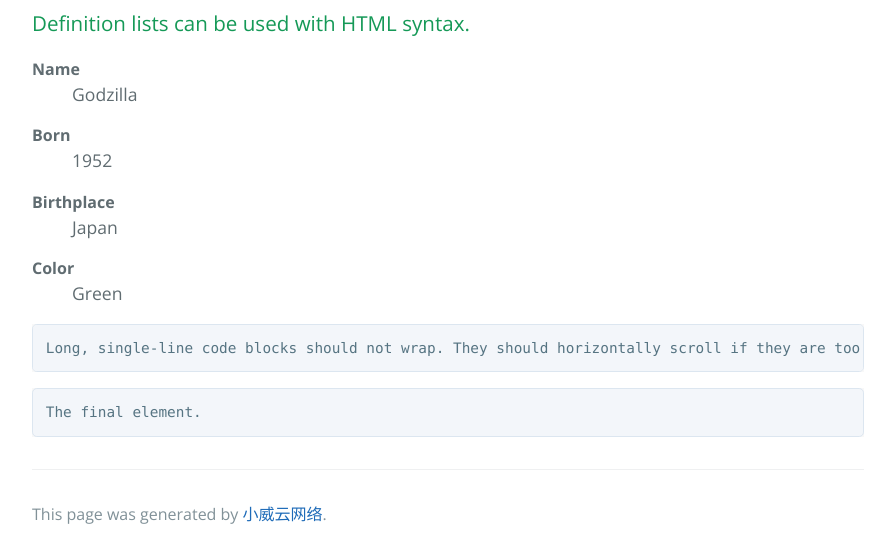
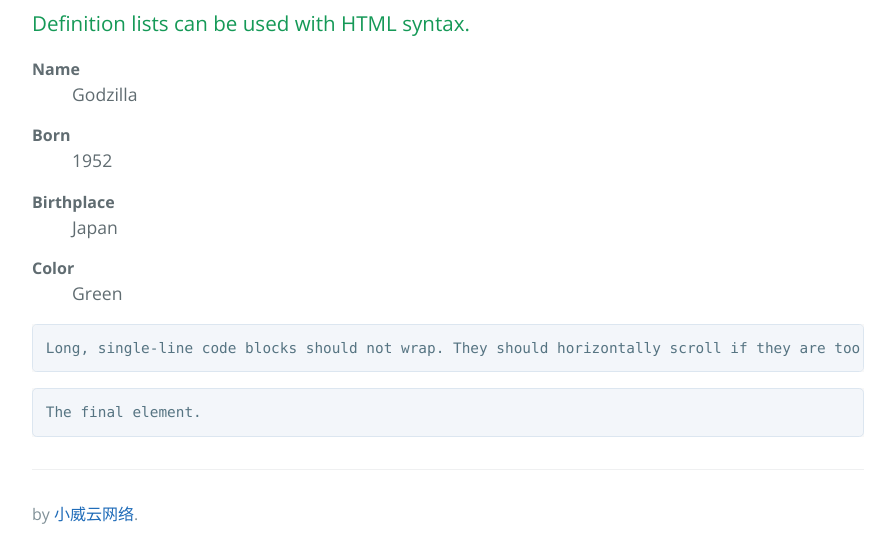
Before and after one commit to xweiyun123/daohang, a Jekyll site: the page built from index.md, in a window 1280 px wide and 900 px high, scrolled down 3166 px, cut to the strip 342-900 px from the top of the window. Shown: the whole strip, without its empty margins (192-1087 px from the left). Built offline with Jekyll 4.4.1, drawn with Linux system fonts in a browser that asks for light colours.

Commit message:
Update default.html

```diff
--- a/_layouts/default.html
+++ b/_layouts/default.html
@@ -38,10 +38,7 @@
       {{ content }}
 
       <footer class="site-footer">
-        {% if site.github.is_project_page %}
-
-        {% endif %}
-        <span class="site-footer-credits">This page was generated by <a href="https://www.xweiyun.work/">小威云网络</a>.</span>
+        <span class="site-footer-credits"> by <a href="https://www.xweiyun.work">小威云网络</a>.</span>
       </footer>
     </main>
   </body>
```
